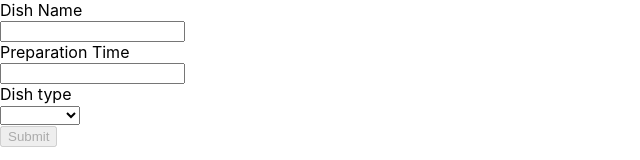
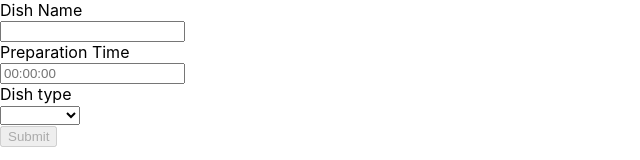
Before and after one commit to ignis05/dishes-form, a React (Create React App) app: page / in a window 1280 px wide. Shown: the top 160 px of the page, without its empty margins (0-640 px from the left). Built offline with nearby package versions, Linux system fonts and the light colour scheme.

Commit message:
feat: enforce preptime format

```diff
--- a/src/features/dishForm/DishForm.tsx
+++ b/src/features/dishForm/DishForm.tsx
@@ -6,11 +6,35 @@ import { RootState } from '../../app/store'
 
 const DishForm = (props: InjectedFormProps & HeaderProps) => {
 	const { handleSubmit, pristine, submitting, dishTypeValue, spicinessValue } = props
+
+	const prepTimeFormatter = (value: string, prevValue: string) => {
+		// only format if value didn't change, that's when user unfocused input
+		if (value !== prevValue) return value
+
+		let parts = value.split(':')
+		let s = parts.at(-1) || '00'
+		let m = parts.at(-2) || '00'
+		let h = parts.at(-3) || '00'
+		if (s.length < 2) s = '0' + s
+		if (m.length < 2) m = '0' + m
+		if (h.length < 2) h = '0' + h
+
+		return `${h}:${m}:${s}`
+	}
+
 	return (
 		<form onSubmit={handleSubmit}>
 			<div>
 				<Field component={inputField} name="name" label="Dish Name" type="text" required={true} />
-				<Field component={inputField} name="preparation_time" label="Preparation Time" placeholder="00:00:00" type="text" required={true} />
+				<Field
+					component={inputField}
+					name="preparation_time"
+					label="Preparation Time"
+					type="text"
+					required={true}
+					normalize={prepTimeFormatter}
+					extraHtmlAttributes={{ placeholder: '00:00:00' }}
+				/>
 
 				<Field component={selectField} name="type" label="Dish type" required={true}>
 					<option />
```
